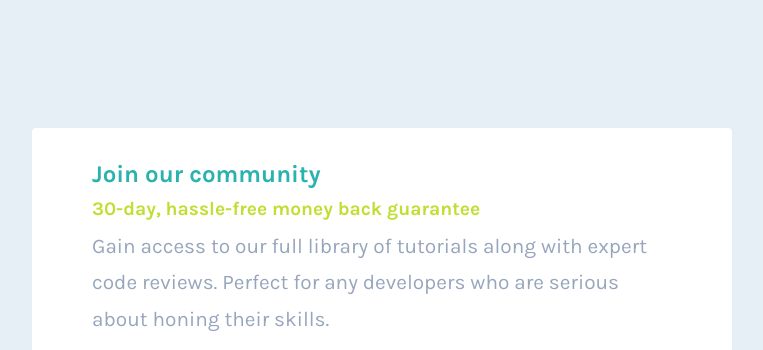
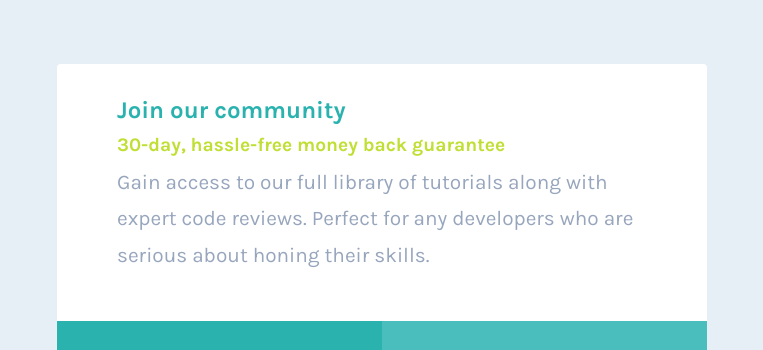
Before and after one commit to MAHI21-WEB/Single-Price-Grid-FrontEnd-Mentor-, a plain HTML site: page index.html in a window 1280 px wide. Shown: the top 350 px of the page, without its empty margins (258-1021 px from the left). Drawn offline with nearby package versions, Linux system fonts and the light colour scheme.

Commit message:
Update styles.css

```diff
--- a/styles.css
+++ b/styles.css
@@ -12,8 +12,9 @@ body{
 
 
 
-    max-width: 700px;
-    margin-top:10%;
+    max-width: 650px;
+    margin-top:5%;
+    margin-bottom:5%;
 
 
 
```
